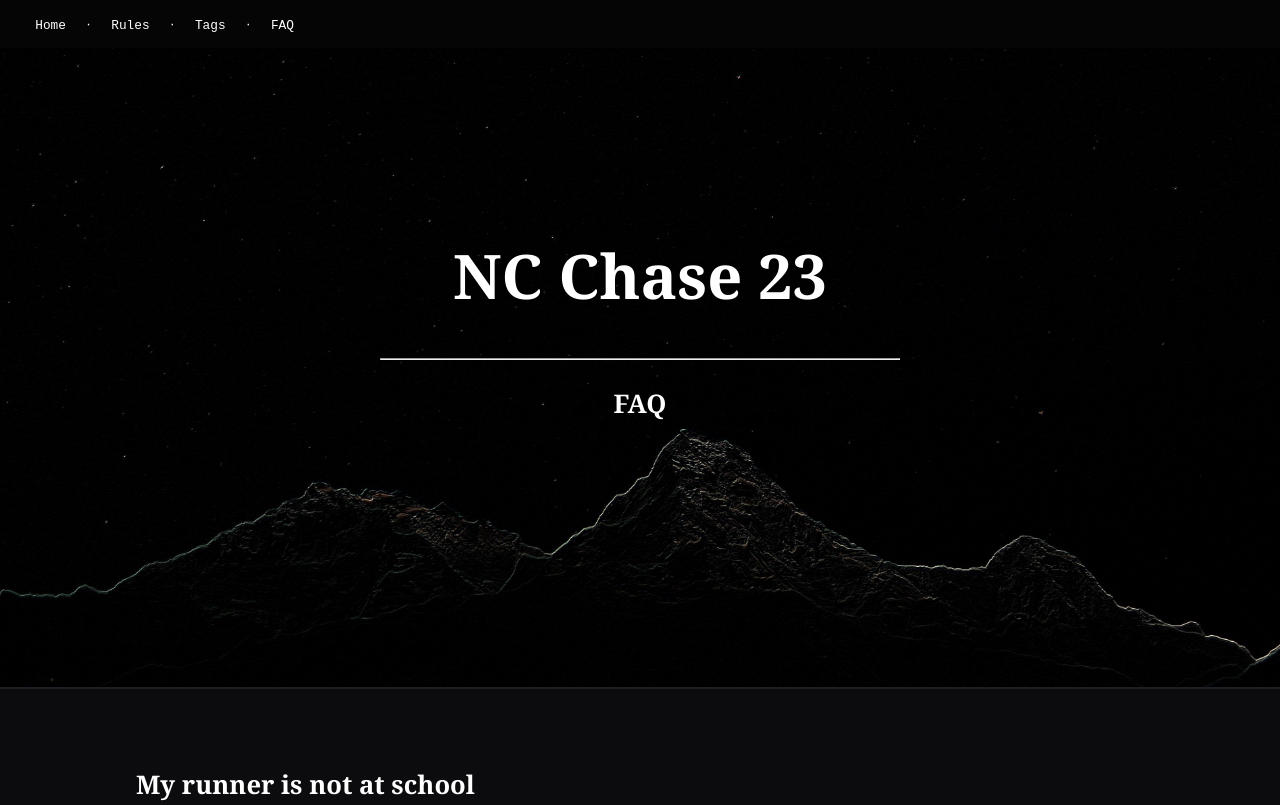
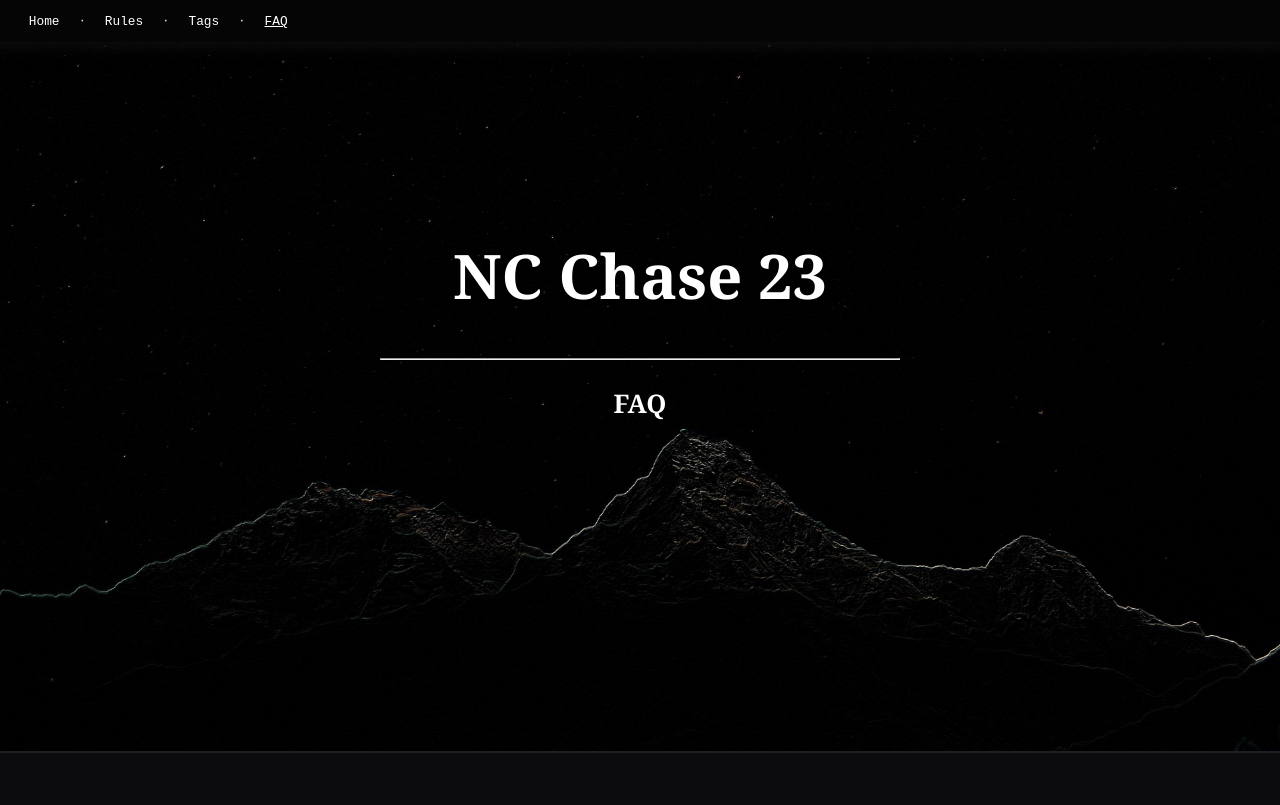
Before and after one commit to nc-chase/nc-chase.github.io, a plain HTML site: page faq.html in a window 1280 px wide. Shown: the top 805 px of the page. Drawn offline with Linux system fonts and the light colour scheme.

Commit message:
made underline over active page (navbar)

```diff
--- a/faq.html
+++ b/faq.html
@@ -17,7 +17,7 @@
             <li> <a>⋅</a> </li>
             <li> <a href="tag.html">Tags</a> </li>
             <li> <a>⋅</a> </li>
-            <li> <a href="faq.html">FAQ</a> </li>
+            <li> <a href="faq.html"><u>FAQ</u></a> </li>
         </ul>
     </nav>
 
--- a/style.css
+++ b/style.css
@@ -4,16 +4,15 @@
 }
 
 nav {
-    margin-left: -2vw;
-    margin-right: -2vw;
-    margin-top: -1.5vh;
+    margin-left: -2.5vw;
+    margin-top: -2vh;
     width: 120%;
     position: fixed;
     top: 0;
 
     text-align: left;
     background-color: #050505;
-    box-shadow: 0.2vw 0.2vh 0.5px #040404;
+    box-shadow: 0.5vw 0.5vh 2vh #0f0f0f;
 }
 
 nav ul {
@@ -38,7 +37,7 @@ body {
     text-align: center;
     font-family: Georgia;
     box-shadow: 0.2vw 0.2vh 0.5px #1e1e24;
-    padding: 25vh 0vh 30vh;
+    padding: 25vh 0vh 38vh;
     margin: -2vh -2vh 10vh -2vh;
 }
 
@@ -85,5 +84,5 @@ hr {
     width: 40%;
 }
 footer {
-    padding-top: 40vh;
+    padding-top: 20vh;
 }
```
Also changed, not shown: index.html (+1 -1 lines), rules.html (+1 -1 lines), tag.html (+3 -3 lines).
